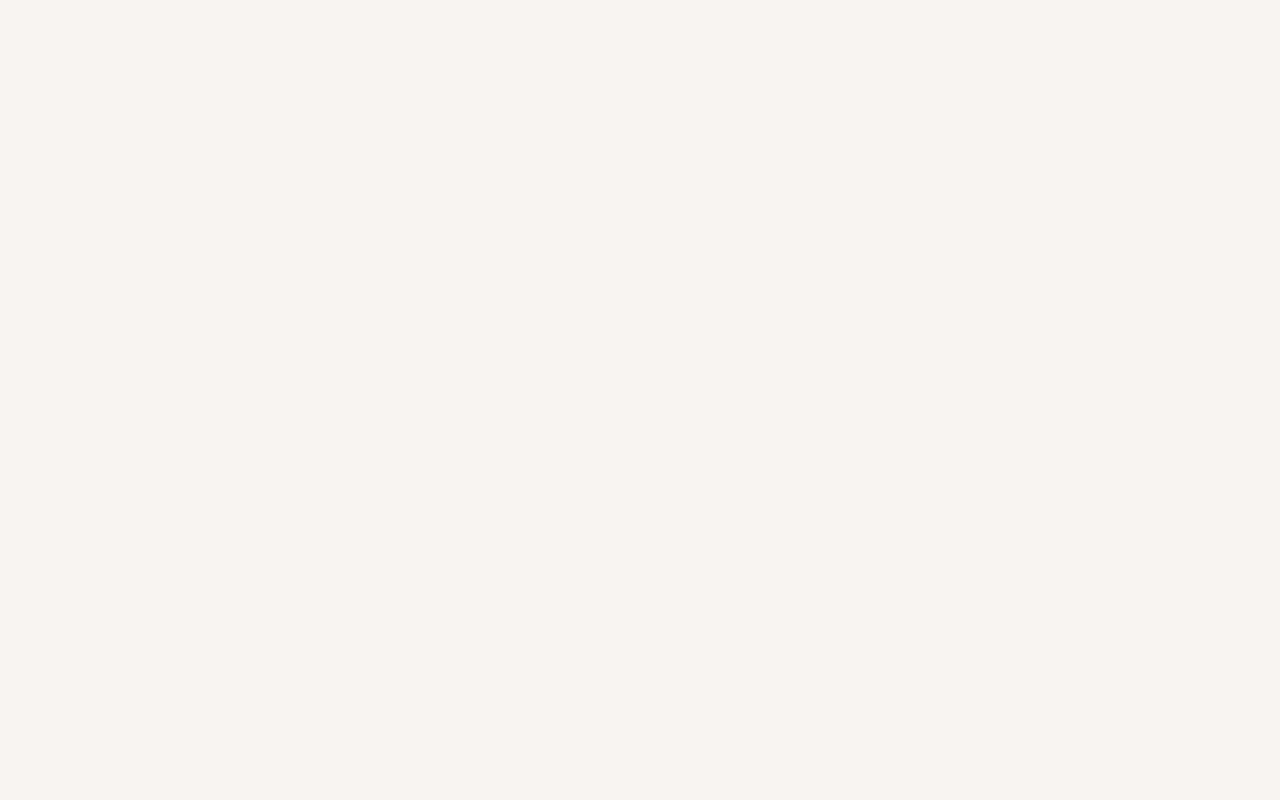
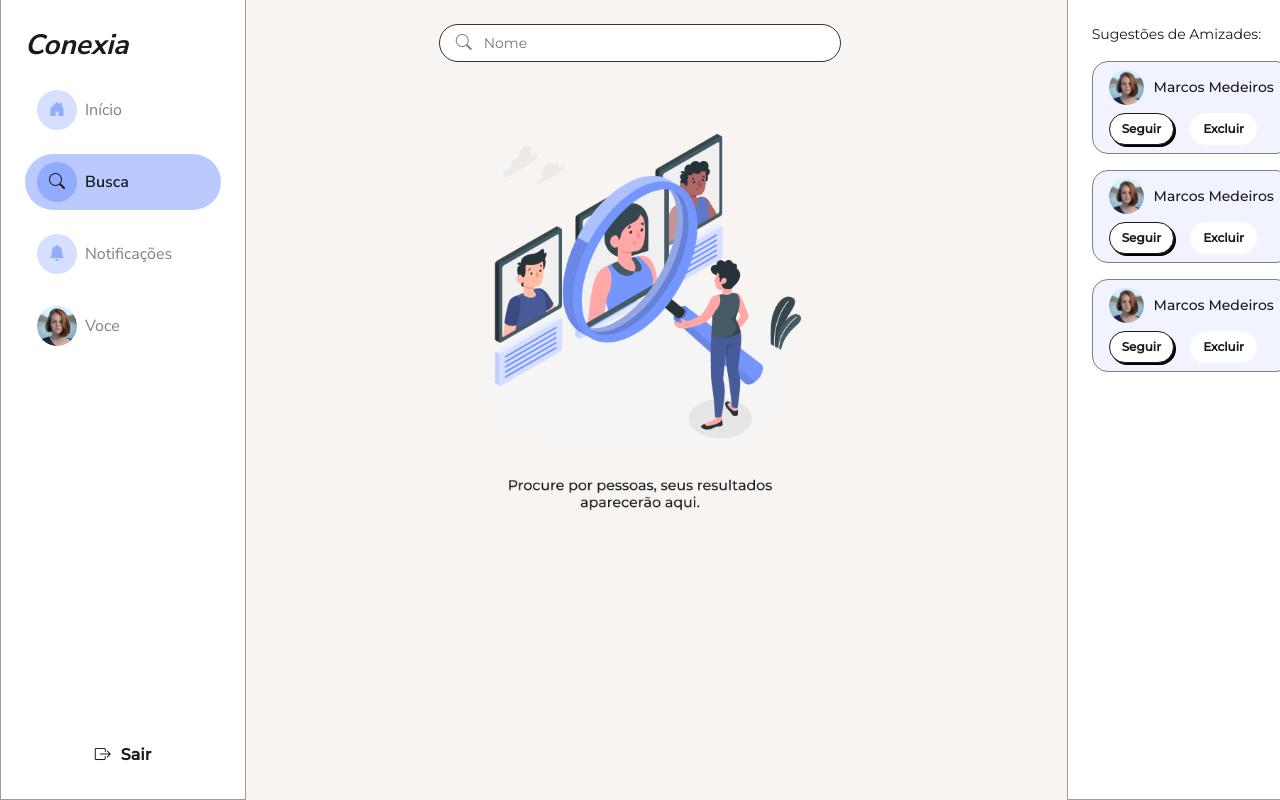
Before and after one commit to LarissaCruz/Conexia, an Angular app: page /search in a window 1280 px wide. Before the commit this address led to /. Built offline with nearby package versions, Linux system fonts and the light colour scheme.

Commit message:
Added to search screen

```diff
--- a/src/app/app-routing.module.ts
+++ b/src/app/app-routing.module.ts
@@ -5,6 +5,7 @@ import { FormContainerStep2Component } from './components/register/components/fo
 import { LoginComponent } from './components/login/login.component';
 import { RegisterComponent } from './components/register/register.component';
 import { FeedComponent } from './components/feed/feed.component';
+import { SearchComponent } from './components/search/search.component';
 
 
 const routes: Routes = [
@@ -28,6 +29,10 @@ const routes: Routes = [
     path: 'feed',
     component: FeedComponent
   },
+  {
+    path: 'search',
+    component: SearchComponent
+  }
 
 ];
 
--- a/src/app/app.module.ts
+++ b/src/app/app.module.ts
@@ -8,6 +8,7 @@ import { HomeModule } from './components/home/home.module';
 import { LoginModule } from './components/login/login.module';
 import { RegisterModule } from './components/register/register.module';
 import { FeedModule } from './components/feed/feed.module';
+import { SearchModule } from './components/search/search.module';
 
 @NgModule({
   declarations: [
@@ -20,7 +21,8 @@ import { FeedModule } from './components/feed/feed.module';
     HomeModule,
     LoginModule,
     RegisterModule,
-    FeedModule
+    FeedModule,
+    SearchModule
   ],
   providers: [],
   bootstrap: [AppComponent]
--- /dev/null
+++ b/src/app/components/search/search.component.css
@@ -0,0 +1,55 @@
+.menu{
+  height: 100vh;
+  background-color: #fff;
+  background: #FFFFFF;
+  border: 0.5px solid #1a1a1a6e;
+  border-top: none;
+}
+
+.menu .menu-item:hover{
+  background: #BACAFF;
+  color: #1a1a1a;
+}
+.menu .menu-item span{
+  color: #808080;
+}
+
+.menu .menu-item {
+  color: #91ABFF !important;
+}
+.active {
+  background: #BACAFF !important;
+  color: #1a1a1a !important;
+}
+.active .icon {
+  background: #91ABFF !important;
+}
+
+.menu .icon{
+  width: 40px;
+  height: 40px;
+  background: #D6DFFF;
+}
+
+.card-follow{
+  background: #F1F4FF;
+  border-radius: 16px;
+}
+
+.card-post {
+  border-radius: 24px;
+  border: 1px solid #1A1A1A;
+}
+
+
+input {
+  border: none;
+
+  margin-left: 10px;
+  color:#808080;
+  font-size: 14px;
+}
+
+.form-control{
+   border: 1px solid #333333;
+}
--- /dev/null
+++ b/src/app/components/search/search.component.html
@@ -0,0 +1,20 @@
+<div class="container-fluid">
+  <div class="row">
+    <div class="col-2 px-0 ">
+      <app-sidebar-nav></app-sidebar-nav>
+    </div>
+    <div class="col-8">
+      <div class="container d-flex  flex-column align-items-center py-4  ">
+        <div class="form-control rounded-pill px-3 mb-4 w-50">
+          <i class="bi bi-search" style="color:#808080;"></i>
+          <input type="text" class="font-body-small no-focus-outline" id="exampleInputEmail1"
+            aria-describedby="emailHelp" placeholder="Nome">
+        </div>
+        <img src="../../../assets/search.png" class="mt-5" style="width: 40%;" alt="" />
+      </div>
+    </div>
+    <div class="col-2 px-0">
+      <app-sidebar-suggested></app-sidebar-suggested>
+    </div>
+  </div>
+</div>
--- /dev/null
+++ b/src/app/components/search/search.component.ts
@@ -0,0 +1,15 @@
+import { Component, OnInit } from '@angular/core';
+
+@Component({
+  selector: 'app-search',
+  templateUrl: './search.component.html',
+  styleUrls: ['./search.component.css']
+})
+export class SearchComponent implements OnInit {
+
+  constructor() { }
+
+  ngOnInit() {
+  }
+
+}
```
Also changed, not shown: src/app/components/search/search.module.ts (added, +17 -0 lines).
